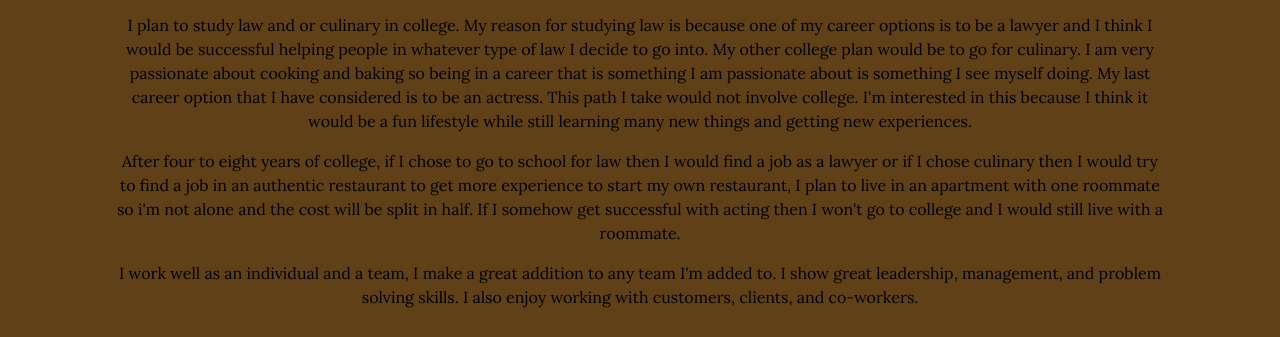
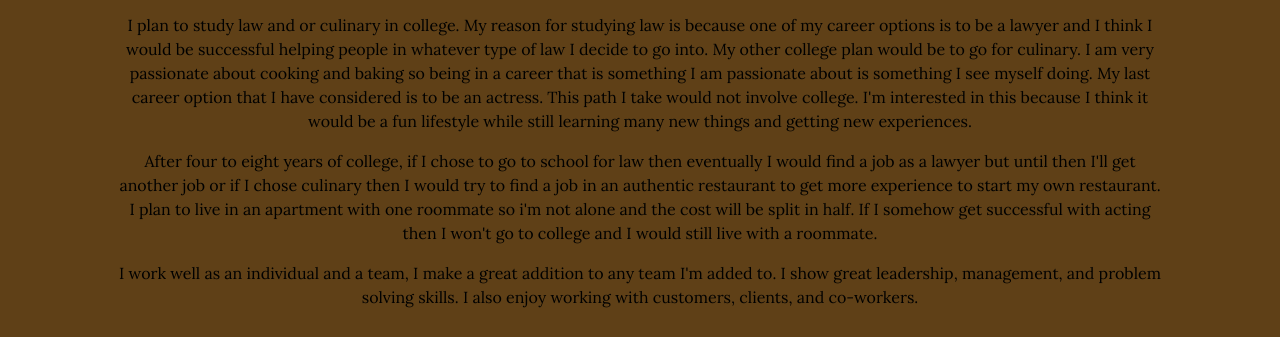
Before and after one commit to faizahhh/My-Portfolio-1, a plain HTML site: page index.html in a window 1280 px wide. Shown: the part 1005-1342 px from the top of the page. Drawn offline with nearby package versions, Linux system fonts and the light colour scheme.

Commit message:
html changes

```diff
--- a/index.html
+++ b/index.html
@@ -106,9 +106,11 @@
             interested in this because I think it would be a fun lifestyle while still learning many new things and
             getting new experiences.</p>
 
-        <p>After four to eight years of college, if I chose to go to school for law then I would find a job as a lawyer
-            or if I chose culinary then I would try to find a job in an authentic restaurant to get more experience to
-            start my own restaurant, I plan to live in an apartment with one roommate so i'm not alone and the cost will
+        <p>After four to eight years of college, if I chose to go to school for law then eventually I would find a job
+            as a lawyer
+            but until then I'll get another job or if I chose culinary then I would try to find a job in an
+            authentic restaurant to get more experience to
+            start my own restaurant. I plan to live in an apartment with one roommate so i'm not alone and the cost will
             be split in half. If I somehow get successful with acting then I won't go to college and I would still live
             with a roommate.
         </p>
```
Also changed, not shown: style.css (+2 -6 lines).
